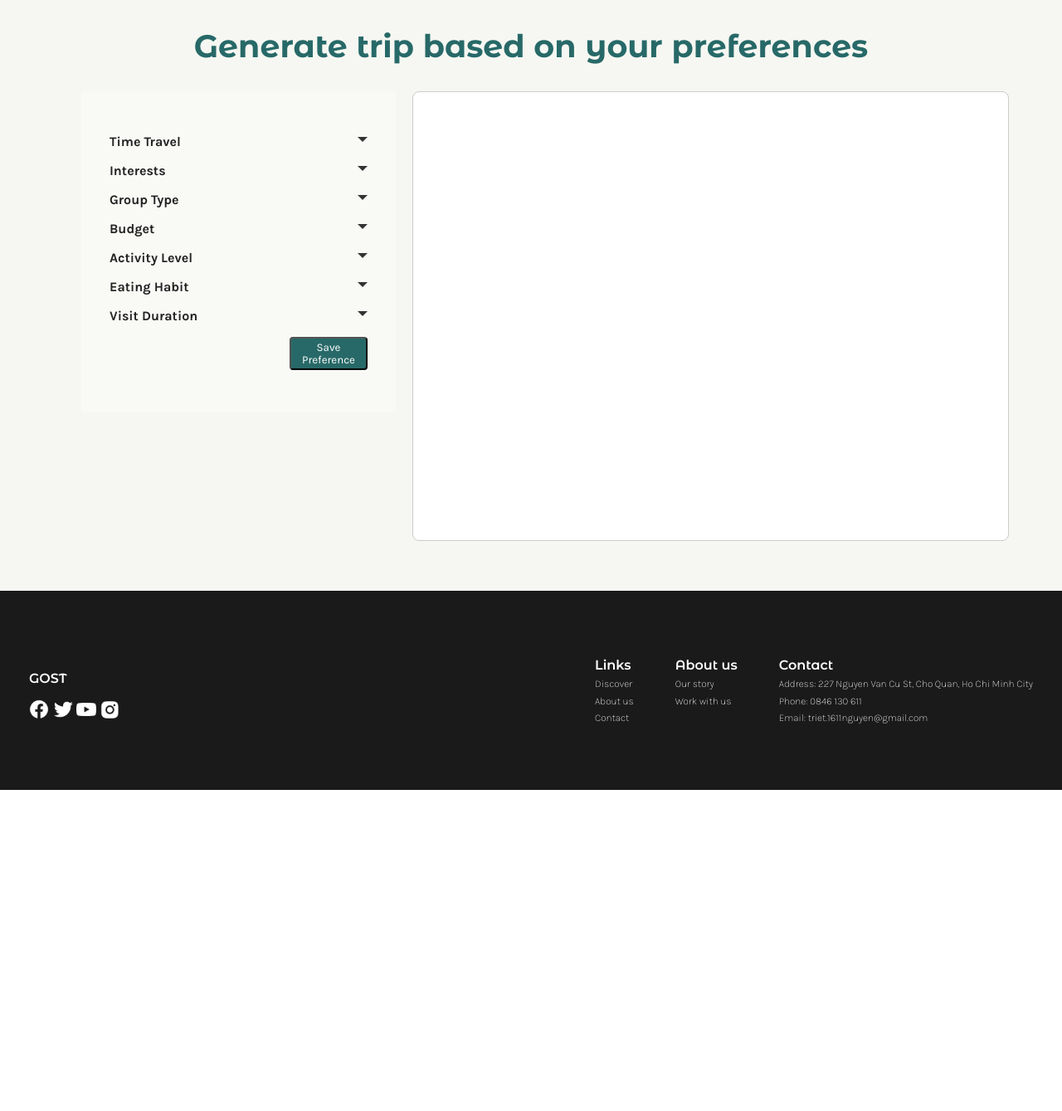
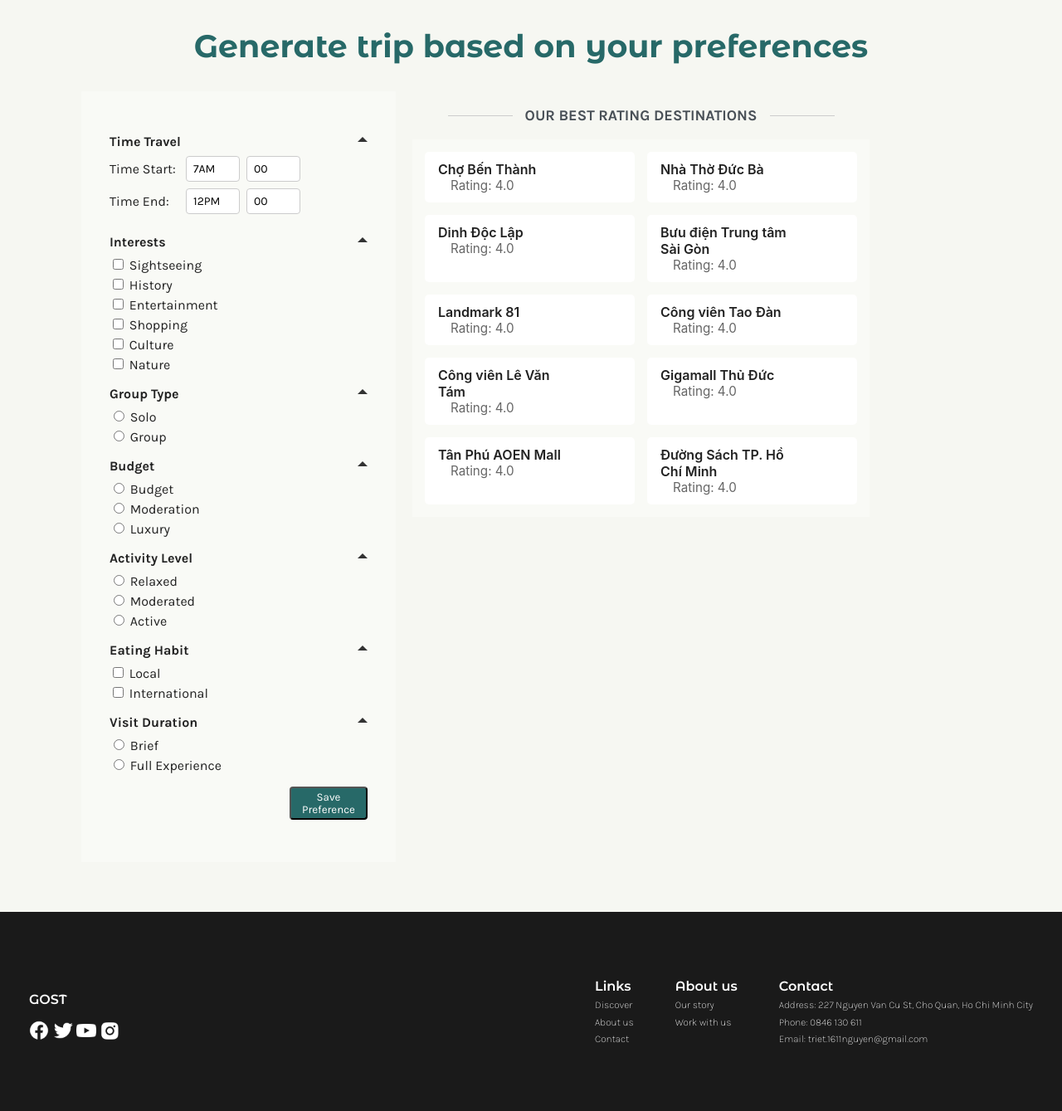
Before and after one commit to cgk1401/SMART-TOURISM-SYSTEM, a Django app: page /PreferenceScreen/ in a window 1280 px wide. Shown: the part 79-1418 px from the top of the page at 83% size. Before the commit the page ends 1031 px from the top, so only its background shows below. Run offline with Django 4.2, Linux system fonts and the light colour scheme; the visitor is signed in with stand-in values (Sample User, id 1); data comes from the database, SQL or seed files in the repository.

Commit message:
ui for preferenceScreen (not complete)

```diff
--- a/Sightseeing/PreferenceScreen/static/preference.css
+++ b/Sightseeing/PreferenceScreen/static/preference.css
@@ -23,8 +23,36 @@ h2 {
 }
 
 
+.header-line {
+    display: flex;
+    align-items: center;
+    width: 90%; /* Chiếm cùng độ rộng với trip-layout (90% width) */
+    max-width: 1200px;
+    margin: 0 auto;
+}
 
-.detail-list-trip {
+/* Đường kẻ ngang (Horizontal Rule) */
+.header-line .separator {
+    flex-grow: 1; /* Cho phép đường kẻ chiếm hết không gian còn lại */
+    height: 1px;
+    background-color: #ccc;
+    border: none;
+    margin: 0 15px; /* Khoảng cách giữa đường kẻ và tiêu đề */
+}
+
+/* Tiêu đề "Our best rating destinations" */
+.header-line .default-title {
+    font-family: "Karla", sans-serif;
+    font-weight: 700;
+    font-size: 18px;
+    color: #495057;
+    white-space: nowrap; /* Đảm bảo tiêu đề không bị xuống dòng */
+    text-transform: uppercase;
+}
+
+
+
+.detail-list-location {
     flex: 1;
     padding: 20px;
     border: 1px solid #ccc;
@@ -32,3 +60,65 @@ h2 {
     background-color: #ffffff;
     min-height: 500px;
 }
+
+.candidate-list {
+    background-color: #f9fAf6;
+    display: grid;
+    grid-template-columns: 1fr 1fr;
+    gap: 15px;
+    padding: 15px;
+}
+
+.candidate-card {
+    cursor: pointer;
+    padding: 10px 15px;
+    border-radius: 5px;
+    background-color: #ffffff;
+    display: flex;
+    flex-direction: column;
+    align-items: flex-start;
+    border: 1px solid transparent;
+    transition: all 0.2s;
+}
+
+.candidate-card .card-info {
+    display: flex;
+    align-items: center;
+    width: 100%;
+    justify-content: space-between;
+}
+
+.candidate-card .name {
+    font-weight: 600;
+    white-space: normal;
+    max-width: 80%;
+    flex-shrink: 1;
+    max-width: 70%;
+}
+
+.candidate-card .score {
+    flex-shrink: 0;
+    margin-left: 15px;
+    color: #666;
+    font-size: 0.95em;
+    white-space: nowrap;
+}
+
+.candidate-card:hover {
+    background-color: #f0f0f0;
+    border-color: #ccc;
+}
+
+
+.candidate-card.selected {
+    background-color: #e0f2f1;
+    border: 1px solid #276968;
+    box-shadow: 0 4px 8px rgba(39, 105, 104, 0.3);
+
+    font-weight: 500;
+}
+
+.candidate-card.selected .name {
+    color: #276968; /* Màu tên đậm hơn */
+    font-weight: 700;
+}
--- a/Sightseeing/PreferenceScreen/templates/checkboxes.html
+++ b/Sightseeing/PreferenceScreen/templates/checkboxes.html
@@ -8,7 +8,7 @@
 
     <div class="checkboxes">
         <div class="time_travel">
-            <input type="checkbox" id="toggle-time-travel" class="toggle">
+            <input type="checkbox" id="toggle-time-travel" class="toggle" checked>
             <label for="toggle-time-travel" class="section_label">
                 Time Travel <span class="arrow"></span>
             </label>
@@ -45,7 +45,7 @@
         </div>
 
         <div class="interest">
-            <input type="checkbox" id="toggle-interest" class="toggle">
+            <input type="checkbox" id="toggle-interest" class="toggle" checked>
             <label for="toggle-interest" class="section_label">
                 Interests <span class="arrow"></span>
             </label>
@@ -61,7 +61,7 @@
         </div>
 
         <div class="group_type">
-            <input type="checkbox" id="toggle-group" class="toggle">
+            <input type="checkbox" id="toggle-group" class="toggle" checked>
             <label for="toggle-group" class="section_label">
                 Group Type <span class="arrow"></span>
             </label>
@@ -73,7 +73,7 @@
         </div>
 
         <div class="budget">
-            <input type="checkbox" id="toggle-budget" class="toggle">
+            <input type="checkbox" id="toggle-budget" class="toggle" checked>
             <label for="toggle-budget" class="section_label">
                 Budget <span class="arrow"></span>
             </label>
@@ -87,7 +87,7 @@
         </div>
 
         <div class="activity_level">
-            <input type="checkbox" id="toggle-activity" class="toggle">
+            <input type="checkbox" id="toggle-activity" class="toggle" checked>
             <label for="toggle-activity" class="section_label">
                 Activity Level <span class="arrow"></span>
             </label>
@@ -100,7 +100,7 @@
         </div>
 
         <div class="eating_habit">
-            <input type="checkbox" id="toggle-eating" class="toggle">
+            <input type="checkbox" id="toggle-eating" class="toggle" checked>
             <label for="toggle-eating" class="section_label">
                 Eating Habit <span class="arrow"></span>
             </label>
@@ -112,7 +112,7 @@
         </div>
 
         <div class="visit_duration">
-            <input type="checkbox" id="toggle-duration" class="toggle">
+            <input type="checkbox" id="toggle-duration" class="toggle" checked>
             <label for="toggle-duration" class="section_label">
                 Visit Duration <span class="arrow"></span>
             </label>
@@ -123,6 +123,7 @@
             </div>
         </div>
 
-        <button type="submit"> Save Preference </button>
+        <input type="hidden" name="main_loc_id" id="main-loc-id" value="">
+        <button type = "submit"> Save Preference </button>
     </div>
 </form>
--- a/Sightseeing/PreferenceScreen/templates/preference.html
+++ b/Sightseeing/PreferenceScreen/templates/preference.html
@@ -18,8 +18,32 @@
             {% include "checkboxes.html" %}
         </div>
 
-        <div class = "detail-list-trip">
+        <div class="detail-list-trip">
+            <div class="header-line">
+                <hr class="separator">
+                <h3 class="default-title">Our best rating destinations</h3>
+                <hr class="separator">
+            </div>
+            {% if itineraries %}
+                <div class="itinerary-list">
+                    {% for loc in itineraries %}
+                        <div class="loc-card">{{ forloop.counter }}. {{ loc.name }} ({{ loc.tags.duration }} phút)</div>
+                    {% endfor %}
+                </div>
 
+            {% else %}
+                <div class="candidate-list">
+                    {% for loc in default_candidates %}
+                        <div class="candidate-card"
+                            data-loc-id="{{ loc.pk }}"
+                            data-is-selected="false"
+                            onclick="selectCenterpiece(this, '{{ loc.pk }}')">
+                            <span class="name">{{ loc.name }}</span>
+                            <span class="score">Rating: {{ loc.rating }}</span>
+                        </div>
+                    {% endfor %}
+                </div>
+            {% endif %}
         </div>
     </div>
 
@@ -27,5 +51,18 @@
 {% endblock %}
 
 {% block extra_js %}
+<script>
+    function selectCenterpiece(element, locId) {
+        const hiddenInput = document.getElementById('main-loc-id');
+        const cards = document.querySelectorAll('.candidate-card');
+        cards.forEach(card => {
+            card.classList.remove('selected');
+            card.dataset.isSelected = 'false';
+        });
+        element.classList.add('selected');
+        element.dataset.isSelected = 'true';
 
+        hiddenInput.value = locId;
+    }
+</script>
 {% endblock %}
--- a/Sightseeing/PreferenceScreen/views.py
+++ b/Sightseeing/PreferenceScreen/views.py
@@ -4,15 +4,22 @@ from django.contrib.auth.decorators import login_required
 from .models import UserPref
 from MapScreen.models import Location
 
+def ranking_loc_default():
+    locations = Location.objects.all().order_by("-rating")
+    return list(locations[:20])
 
 def function_preference(request):
     prefs = UserPref.objects.filter(user=request.user)
     start_hours_list = [7,8,9,10,11,12,1,2,3]
     end_hours_list = [12,1,2,3,4,5,6,7,8,9,10,11]
+
+    default_candidates = ranking_loc_default()
     context = {
         'prefs': prefs,
         'time_start_hours': start_hours_list,
         'time_end_hours': end_hours_list,
+        'default_candidates': default_candidates,
+        'itineraries': []
     }
     return render(request, 'preference.html', context)
 
@@ -30,6 +37,7 @@ def save_preference(request):
         start_minute = request.POST.get("time_start_minute", "")
         end_hour = request.POST.get("time_end_hour", "")
         end_minute = request.POST.get("time_end_minute", "")
+        main_loc_id = request.POST.get("main_loc_id")
 
         start_time_str = f"{start_hour}:{start_minute}" if start_hour and start_minute else ""
         end_time_str = f"{end_hour}:{end_minute}" if end_hour and end_minute else ""
@@ -46,9 +54,33 @@ def save_preference(request):
         pref.save()
 
         options = ranking_loc(pref)
-        main_loc = choose_main_loc(pref, options)
-        itineraries = build_list(pref, options, main_loc)
-        return redirect('/PreferenceScreen/')
+
+        itineraries = []
+        main_loc = None
+        # main_loc = choose_main_loc(pref, options)
+        # itineraries = build_list(pref, options, main_loc)
+        if main_loc_id:
+            try:
+                main_loc = Location.objects.get(pk=main_loc_id)
+            except Location.DoesNotExist:
+                pass
+
+        if main_loc:
+            itineraries = build_list(pref, options, main_loc)
+
+
+        start_hours_list = [7,8,9,10,11,12,1,2,3]
+        end_hours_list = [12,1,2,3,4,5,6,7,8,9,10,11]
+
+        context = {
+            'itineraries': itineraries,
+            'time_start_hours': start_hours_list,
+            'time_end_hours': end_hours_list,
+            'prefs': pref,
+        }
+
+        return render(request, 'preference.html', context)
+        # return redirect('/PreferenceScreen/')
 
     return redirect('/PreferenceScreen/')
 
@@ -153,9 +185,15 @@ def choose_main_loc(pref, options):
     for i, opt in enumerate(candidates, 1):
         print(f"{i}. {opt['location'].name} ({opt['score']})")
 
-    # input from shell
-    choice = int(input("Enter number: "))
-    return candidates[choice-1]['location']
+    # # input from shell
+    # choice = int(input("Enter number: "))
+    # return candidates[choice-1]['location']
+
+    if candidates:
+        main_loc = candidates[0]['location']
+        return main_loc, candidates
+
+    return None, []
 
 
 def distance_km(lat1, lon1, lat2, lon2):
```
